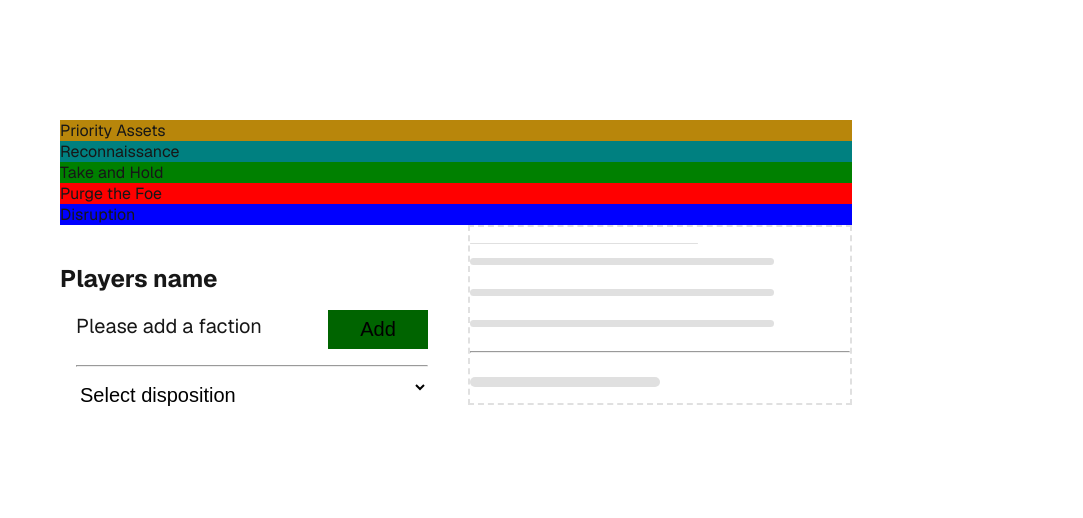
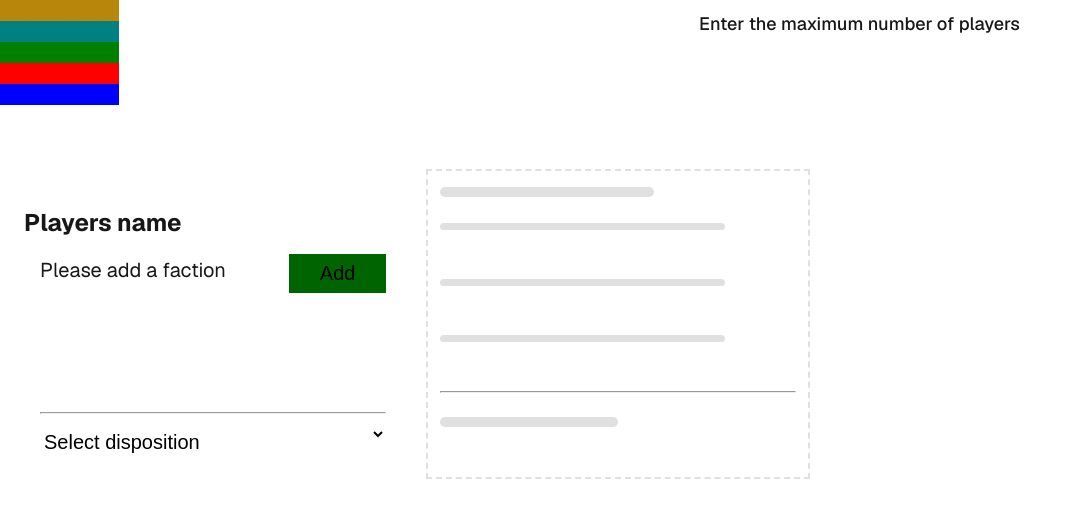
Before and after one commit to nathan-snelson/teams-organiser, a Next.js app: page / in a window 1280 px wide. Shown: the top 518 px of the page, without its empty margins (0-1083 px from the left). Built offline with nearby package versions, Linux system fonts and the light colour scheme.

Commit message:
Updated layout of page, added player count limit and updated styling for monitor

```diff
--- a/src/app/page.module.css
+++ b/src/app/page.module.css
@@ -26,7 +26,6 @@
   align-items: flex-start;
   justify-content: space-between;
   background-color: var(--foreground);
-  padding: 120px 60px;
 }
 
 .intro {
--- a/src/app/ui/monitor.module.css
+++ b/src/app/ui/monitor.module.css
@@ -1,14 +1,53 @@
 .monitor {
     display: flex;
     flex-direction: column;
+    width: 100%;
+    height: auto;
 
-    .dispositionlist {
-        list-style-type: none;
+    .header {
+        display: flex;
+        flex-direction: row;
+        justify-content: space-between;
+
+        .dispositionlist {
+            list-style-type: none;
+            margin-bottom: 24px;
+
+            li {
+                max-width: 120px;
+            }
+        }
+
+        .playercount {
+            display: flex;
+            gap: 8px;
+            padding: 12px;
+
+            label {
+                font-size: 18px;
+                font-weight: 500;
+            }
+
+            input {
+                background: none;
+                border: none;
+                font-size: 18px;
+                width: auto;
+                height: 36px;
+                padding: 4px;
+
+                &:focus-visible {
+                    outline: none;
+                }
+            }
+        }
     }
 
     .content {
         display: flex;
         flex-direction: row;
+        flex-wrap: wrap;
         gap: 24px;
+        padding: 40px 24px;
     }
 }
--- a/src/app/ui/monitor.tsx
+++ b/src/app/ui/monitor.tsx
@@ -19,6 +19,8 @@ export default function Monitor() {
   const [tiles, setTiles] = useState<TileData[]>([
     { id: generateTileId(), disposition: null },
   ]);
+  const [playerLimit, setPlayerLimit] = useState(5);
+  const [playerLimitReached, setPlayerLimitReached] = useState(false);
 
   const setTileDisposition = (tileId: number, tag: string) => {
     const disposition = dispositions.find(
@@ -38,6 +40,8 @@ export default function Monitor() {
 
   const addNewTile = () => {
       setTiles((currentTiles) => {
+      const limitReached = currentTiles.length + 1 >= playerLimit;
+      if (limitReached) setPlayerLimitReached(!playerLimitReached);
       return [
         ...currentTiles,
         { id: generateTileId(), disposition: null }
@@ -46,7 +50,11 @@ export default function Monitor() {
   }
 
   const removeTile = (id: number) => {
-    setTiles((currentTiles) => currentTiles.filter(currentTile => currentTile.id !== id));
+      setTiles((currentTiles) => {
+          const limitReached = currentTiles.length - 1 >= playerLimit;
+          if (!limitReached) setPlayerLimitReached(!playerLimitReached);
+          return currentTiles.filter(currentTile => currentTile.id !== id)
+      });
   }
 
   const remainingDispositions = dispositions.filter(
@@ -58,23 +66,30 @@ export default function Monitor() {
 
   return (
       <div className={styles.monitor}>
-        <ul className={styles.dispositionlist}>
+        <div className={styles.header}>
+          <ul id="disposition-list" className={styles.dispositionlist}>
             {remainingDispositions.map((disposition) => (
               <li
                 key={disposition.tag}
-              style={{ backgroundColor: disposition.colour }}
+                style={{ backgroundColor: disposition.colour, color: disposition.colour }}
               >
                 {disposition.name}
               </li>
             ))}
           </ul>
 
+          <div className={styles.playercount}>
+            <label htmlFor="team-size">Enter the maximum number of players</label>
+            <input id="team-size" type="numeric" onChange={(e) => setPlayerLimit(Number(e.target.value))} />
+          </div>
+        </div>
+
         <div className={styles.content}>
           {tiles.map((tile) => (
             <Tile
               key={tile.id}
               tileId={tile.id}
-              dispositions={remainingDispositions}
+              dispositions={dispositions}
               selectedDisposition={tile.disposition}
               dispositionChangedAction={(tag) =>
                 setTileDisposition(tile.id, tag)
@@ -85,7 +100,9 @@ export default function Monitor() {
             />
           ))}
 
+          {!playerLimitReached && (
             <TileSkeleton addNewTileAction={addNewTile}/>
+          )}
         </div>
       </div>
     );
--- a/src/app/ui/tile/tile.module.css
+++ b/src/app/ui/tile/tile.module.css
@@ -2,8 +2,9 @@
     display: flex;
     flex-direction: column;
     padding: 16px 0;
-    height: 180px;
-    width: 384px;
+    height: auto;
+    min-height: 310px;
+    width: 378px;
 
     .title {
         display: flex;
@@ -24,13 +25,13 @@
         .headerinput {
             font-size: 24px;
             background: none;
+            border: none;
 
             &:focus-visible {
                 outline: none !important;
             }
         }
     }
-
 
     .savebutton {
         background-color: darkgreen;
@@ -54,6 +55,10 @@
         flex: 1;
         padding: 16px;
 
+        ul {
+            min-height: 158px;
+        }
+
         li {
             display: flex;
             list-style-type: none;
@@ -66,9 +71,11 @@
         .factioninput {
             font-size: 20px;
             background: none;
+            border: none;
+            width: 75%;
 
             &:focus-visible {
-                outline: none !important;
+                outline: none;
             }
         }
 
@@ -85,6 +92,18 @@
             }
         }
 
+        .factionremovebutton {
+            background: none;
+            color: white;
+            cursor: pointer;
+            border: none;
+            font-size: 20px;
+
+            &:hover {
+                color: red;
+            }
+        }
+
         .dispositionselect {
             background: none;
             border: none;
@@ -92,8 +111,12 @@
             width: 100%;
             padding-top: 16px;
 
+            option {
+                background: black;
+            }
+
             &:focus-visible {
-                outline: none !important;
+                outline: none;
             }
         }
     }
--- a/src/app/ui/tile/tile.tsx
+++ b/src/app/ui/tile/tile.tsx
@@ -64,13 +64,13 @@ export default function Tile({ dispositionChangedAction, dispositions, selectedD
           editTitle ? (
             <>
               <input
-                  className={styles.headerinput}
-                  value={title}
-                  onChange={(e) => setTitle(e.target.value)}
+                id="player-name-input"
+                className={styles.headerinput}
+                value={title}
+                onChange={(e) => setTitle(e.target.value)}
               />
 
               <button className={styles.savebutton} onClick={toggleSetEditTitle}>Save</button>
-
             </>
           ) : (
             <>
@@ -84,15 +84,14 @@ export default function Tile({ dispositionChangedAction, dispositions, selectedD
       </div>
 
       <div className={styles.content}>
-        <ul>
+        <ul id="faction-list">
           {factions.map((faction) => (
             <li key={faction}>
               {faction}
-
-              <button className={styles.factionbutton} onClick={() => removeFaction(faction)}>Remove</button>
+              <button className={styles.factionremovebutton} onClick={() => removeFaction(faction)}>X</button>
             </li>
           ))}
-          <li>
+          <li style={{ display: allowNewFaction ? 'flex' : 'none' }}>
             {
               show ? (
                 <input
@@ -103,20 +102,12 @@ export default function Tile({ dispositionChangedAction, dispositions, selectedD
                 />
               ) : (
                   allowNewFaction && (
-                    <span>Please add a faction</span>
+                    <span style={{ width: '75%' }}>Please add a faction</span>
                   )
               )
             }
 
-            {
-              show ? (
-                <button className={styles.factionbutton} onClick={addFaction}>Submit</button>
-              ) : (
-                  allowNewFaction && (
-                    <button className={styles.factionbutton} onClick={toggleShow}>Add</button>
-                  )
-              )
-            }
+            <button className={styles.factionbutton} onClick={ show ? addFaction : toggleShow }>Add</button>
           </li>
         </ul>
 
@@ -125,6 +116,7 @@ export default function Tile({ dispositionChangedAction, dispositions, selectedD
         <div>
           <select
             className={styles.dispositionselect}
+            id="disposition-select"
             value={selectedDisposition?.tag ?? ""}
             onChange={(e) => dispositionChangedAction(e.target.value)}
           >
--- a/src/app/ui/tile/tileSkeleton.module.css
+++ b/src/app/ui/tile/tileSkeleton.module.css
@@ -1,8 +1,8 @@
 .skeletonTile {
     display: flex;
     flex-direction: column;
-    padding: 16px 0;
-    height: 180px;
+    padding: 16px 12px;
+    height: 310px;
     width: 384px;
     cursor: pointer;
     border: 2px dashed #e0e0e0;
@@ -32,8 +32,14 @@
 }
 
 .content {
-  li {
-      list-style-type: none;
-      margin-bottom: 24px;
-  }
+    ul {
+        padding-top: 12px;
+        min-height: 158px;
+    }
+
+    li {
+        height: 32px;
+        list-style-type: none;
+        margin-bottom: 24px;
+    }
 }
```
Lines whose indentation alone changed are shown as unchanged.
